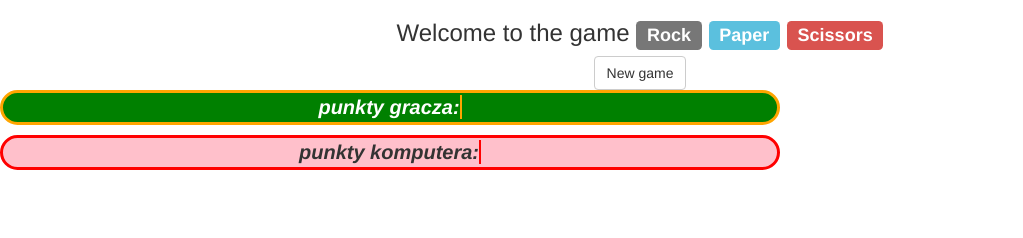
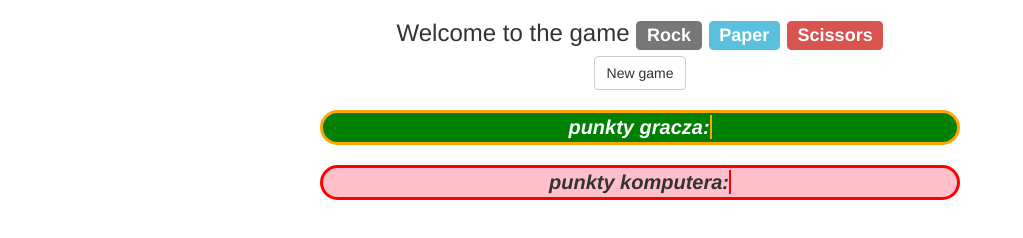
Before and after one commit to szymek893/javascript, a plain HTML site: page index.html in a window 1280 px wide. Shown: the whole page, without its empty margins (0-1023 px from the left). Drawn offline with nearby package versions, Linux system fonts and the light colour scheme.

Commit message:
Poprawione style

```diff
--- a/style.css
+++ b/style.css
@@ -4,9 +4,10 @@
 	border: 3px orange solid ;
 	border-radius: 25px;
 	background-color: green;
-	margin-right:500px;
+	margin: 20px auto;
 	text-align: center;
 	font-style: italic;
+	width: 50%;
 }
 
 .komputer{
@@ -17,13 +18,16 @@
 	font-size: 20px;
 	text-align: center;
 	font-style: italic;
+	margin: 5px auto;
+	width: 50%;
 }
 
 #pkthuman{
 	border: 1px orange solid;
-
+	background-color: orange;
 }
 
 #pktcomputer{
 	border: 1px red solid;
+	background-color: red;
 }
```
